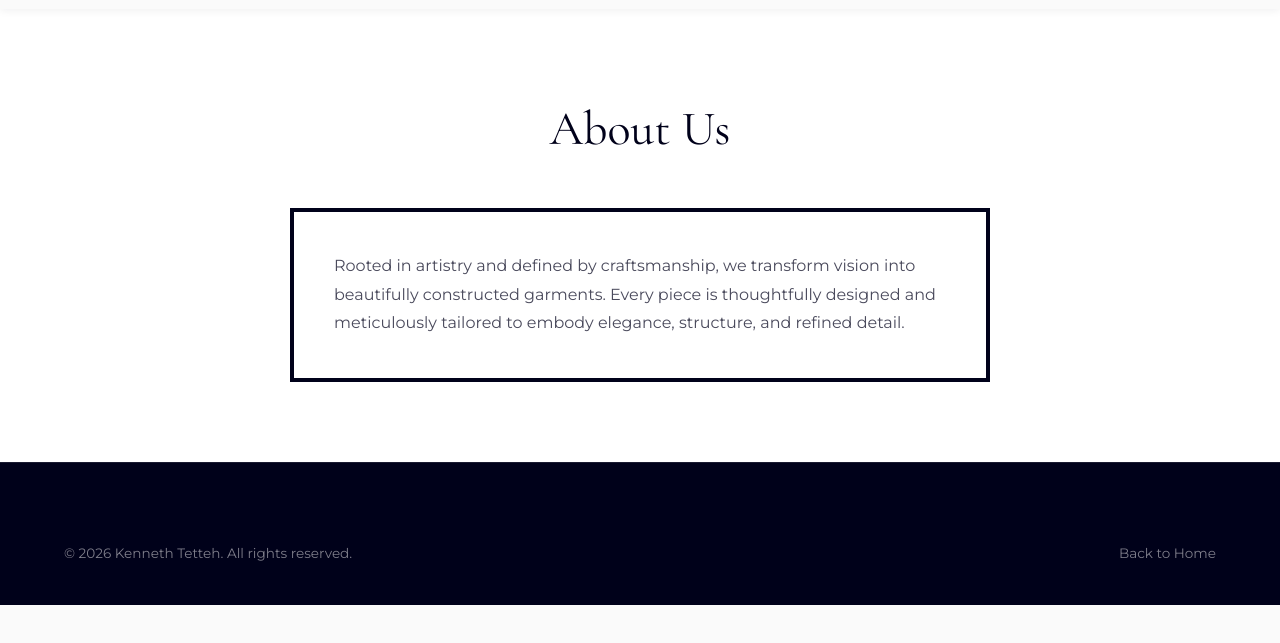
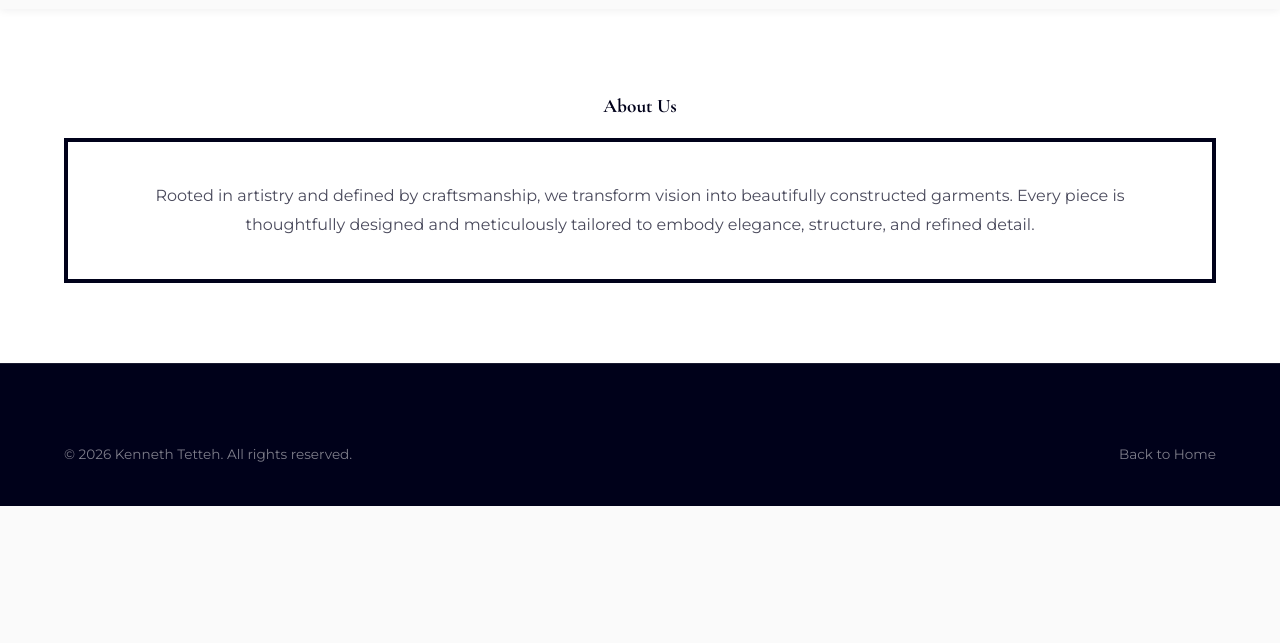
Before and after one commit to naatswei/KennethTettehconsultation, a website built with Vite: page about.html in a window 1280 px wide. Shown: the part 69-712 px from the top of the page. Built offline with nearby package versions, Linux system fonts and the light colour scheme.

Commit message:
feat(ui): refine About Us page styles to match appointment header and stretch frame

```diff
--- a/about.html
+++ b/about.html
@@ -35,9 +35,9 @@
     <!-- Page Header -->
     <section class="page-header about-page-header">
         <div class="container">
-            <div class="page-header-content" style="text-align: center;">
+            <div class="page-header-content">
                 <h1 class="page-title">About Us</h1>
-                <div class="appointment-info-card" style="text-align: left; margin-top: 40px;">
+                <div class="appointment-info-card">
                     <p>Rooted in artistry and defined by craftsmanship, we transform vision into beautifully constructed
                         garments.
                         Every piece is thoughtfully designed and meticulously tailored to embody elegance, structure,
--- a/style.css
+++ b/style.css
@@ -1453,19 +1453,26 @@ body {
     text-align: left;
 }
 
+.page-header.about-page-header {
+    text-align: center;
+}
+
 .page-header.virtual-appointment .page-header-content,
-.page-header.inperson .page-header-content {
+.page-header.inperson .page-header-content,
+.page-header.about-page-header .page-header-content {
     max-width: 100%;
     margin: 0;
 }
 
 .page-header.virtual-appointment .page-icon,
-.page-header.inperson .page-icon {
+.page-header.inperson .page-icon,
+.page-header.about-page-header .page-icon {
     display: none;
 }
 
 .page-header.virtual-appointment .page-title,
-.page-header.inperson .page-title {
+.page-header.inperson .page-title,
+.page-header.about-page-header .page-title {
     font-size: 1.2rem;
     font-weight: 700;
 }
@@ -1476,6 +1483,7 @@ body {
     background: white;
     margin-top: 16px;
     margin-bottom: 0;
+    width: 100%;
 }
 
 .appointment-info-card p {
```
